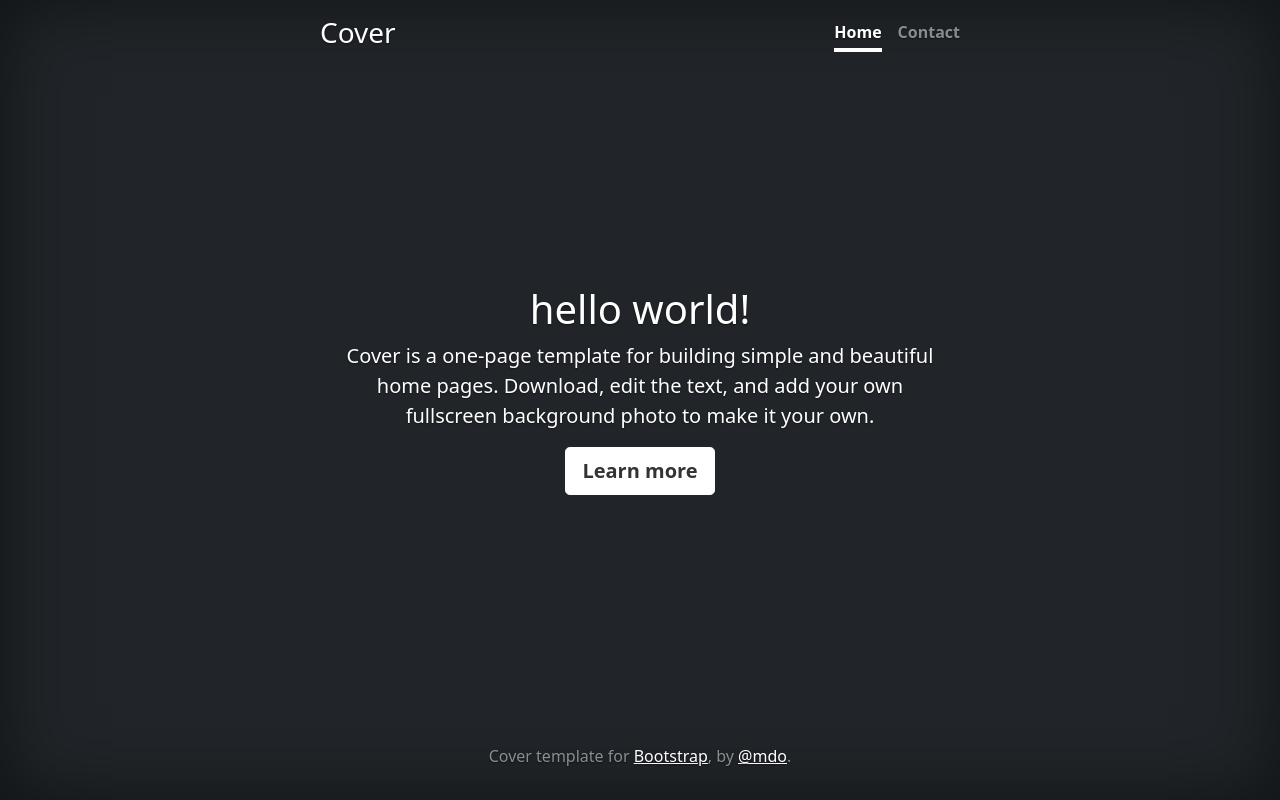
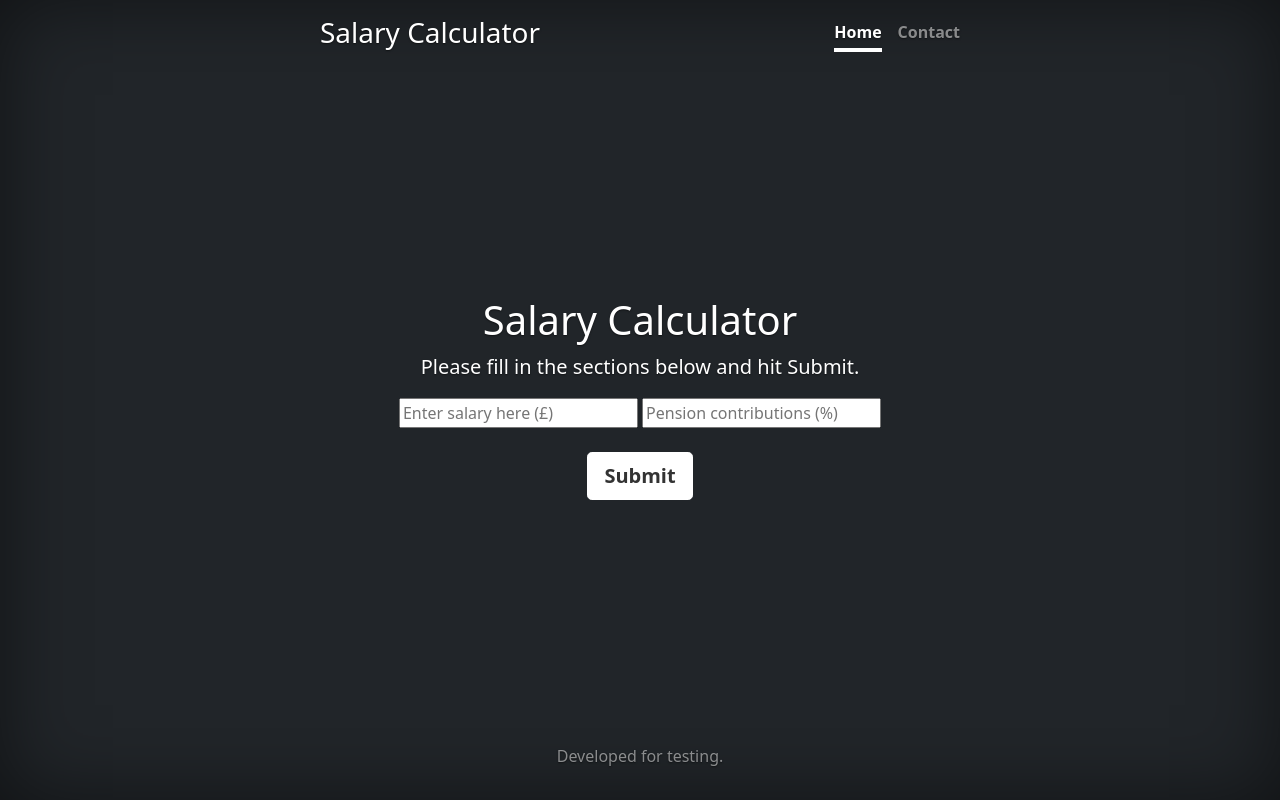
Before and after one commit to charlieb954/docker_pay_calculator_flask, a Flask app: page / in a window 1280 px wide. Run offline with Flask 2, Linux system fonts and the light colour scheme; some libraries are stand-ins or nearby versions.

Commit message:
add favicon icon

```diff
--- a/app/templates/home.html
+++ b/app/templates/home.html
@@ -3,6 +3,7 @@
   <head>
     <meta charset="utf-8">
     <meta name="viewport" content="width=device-width, initial-scale=1">
+    <link rel="shortcut icon" type="image/jpg" href="../static/favicon.ico">
     <title>Home</title>
 
 
@@ -34,7 +35,7 @@
 <div class="cover-container d-flex w-100 h-100 p-3 mx-auto flex-column">
   <header class="mb-auto">
     <div>
-      <h3 class="float-md-start mb-0">Cover</h3>
+      <h3 class="float-md-start mb-0">Salary Calculator</h3>
       <nav class="nav nav-masthead justify-content-center float-md-end">
         <a class="nav-link active" aria-current="page" href={{ url_for("home") }}>Home</a>
         <a class="nav-link" href={{ url_for("contact") }}>Contact</a>
@@ -43,15 +44,19 @@
   </header>
 
   <main class="px-3">
-    <h1>{{hw}}</h1>
-    <p class="lead">Cover is a one-page template for building simple and beautiful home pages. Download, edit the text, and add your own fullscreen background photo to make it your own.</p>
-    <p class="lead">
-      <a href="#" class="btn btn-lg btn-secondary fw-bold border-white bg-white">Learn more</a>
-    </p>
+    <h1>Salary Calculator</h1>
+    <p class="lead">Please fill in the sections below and hit Submit.</p>
+    <form method="POST">
+      <input name="salary" placeholder='Enter salary here (£)'>
+      <input name="pension" placeholder='Pension contributions (%)'>
+      <br><br>
+      <input class="btn btn-lg btn-secondary fw-bold border-white bg-white" type="submit" value="Submit">
+  </form>
+
   </main>
 
   <footer class="mt-auto text-white-50">
-    <p>Cover template for <a href="https://getbootstrap.com/" class="text-white">Bootstrap</a>, by <a href="https://twitter.com/mdo" class="text-white">@mdo</a>.</p>
+    <p>Developed for testing.</p>
   </footer>
 </div>
 
```
